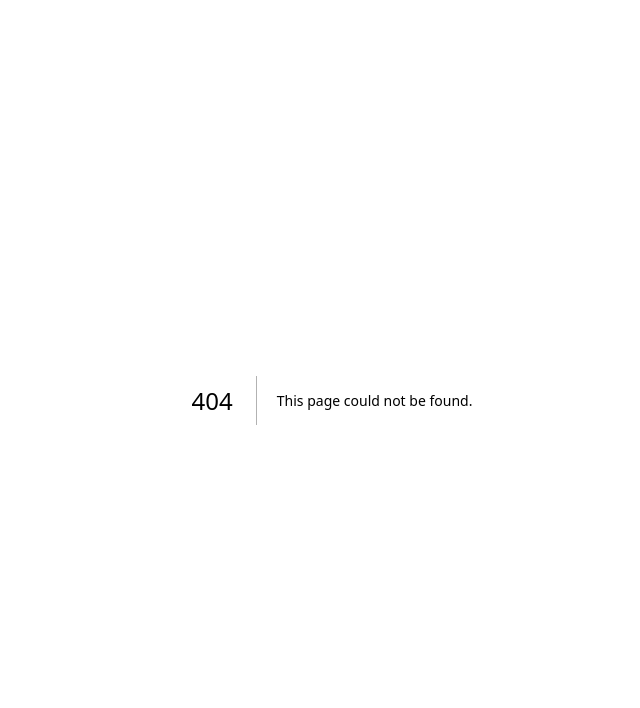
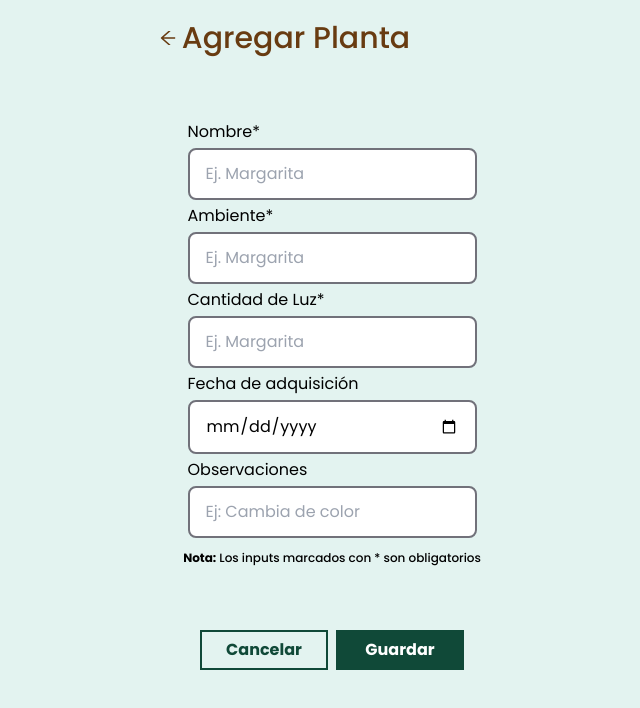
Before and after one commit to No-Country/S11-19-ft-php-next, a Next.js app in the folder client/app/: page /plants/addplant in a window 1280 px wide. Before the commit this address had no page. Shown: the top 708 px of the page, without its empty margins (308-948 px from the left). Built offline with nearby package versions, Linux system fonts and the light colour scheme.

Commit message:
estructura inicial del formulario para agregar plantas

```diff
--- a/client/app/src/app/layout.tsx
+++ b/client/app/src/app/layout.tsx
@@ -16,7 +16,7 @@ export default function RootLayout({
 }) {
 	return (
 		<html lang="en">
-			<body className={inter.className}>{children}</body>
+			<body className="font-Poppins bg-background">{children}</body>
 		</html>
 	);
 }
--- /dev/null
+++ b/client/app/src/app/plants/addplant/page.tsx
@@ -0,0 +1,93 @@
+import React from "react";
+import Header from "@/components/header";
+import { AiOutlineArrowLeft } from "react-icons/ai";
+import Link from "next/link";
+function AddPlant() {
+	return (
+		<section className="bg-background flex flex-col items-center  min-h-screen">
+			<div className="flex flex-col ">
+				<div className="flex  mb-16">
+					<div className="flex items-baseline gap-1 text-marron-oscuro">
+						<Link
+							href="/plants"
+							className="hover:opacity-50 ease-in-out transition duration-300"
+						>
+							<AiOutlineArrowLeft size="20px" />
+						</Link>
+
+						<h2 className="text-3xl mr-24 mt-5   font-medium">
+							Agregar Planta
+						</h2>
+					</div>
+				</div>
+				<form action="" className="flex flex-col items-center">
+					<div className="flex flex-col gap-1">
+						<label htmlFor="nombre">Nombre*</label>
+						<input
+							type="name"
+							required
+							id="nombre"
+							className="px-4 py-3 w-[289px] border-2 rounded-lg border-zinc-500 focus:outline-none focus:border-[#2DD4BF]"
+							name="nombre"
+							placeholder="Ej. Margarita"
+						/>
+						<label htmlFor="nombre">Ambiente*</label>
+						<input
+							type=""
+							required
+							id="nombre"
+							className="px-4 py-3 w-[289px] border-2 rounded-lg  border-zinc-500 focus:outline-none focus:border-[#2DD4BF]"
+							name="nombre"
+							placeholder="Ej. Margarita"
+						/>
+						<label htmlFor="nombre">Cantidad de Luz*</label>
+						<input
+							type=""
+							required
+							id="nombre"
+							className="px-4 py-3 w-[289px] border-2 rounded-lg  border-zinc-500 focus:outline-none focus:border-[#2DD4BF]"
+							name="nombre"
+							placeholder="Ej. Margarita"
+						/>
+						<label htmlFor="nombre">Fecha de adquisición</label>
+						<input
+							type="date"
+							required
+							id="nombre"
+							className="px-4 py-3 w-[289px] border-2 rounded-lg  border-zinc-500 focus:outline-none focus:border-[#2DD4BF]"
+							name="nombre"
+							placeholder="Ej. Margarita"
+						/>
+						<label htmlFor="nombre">Observaciones</label>
+						<input
+							type="text"
+							required
+							id="nombre"
+							className="px-4 py-3 w-[289px] border-2 rounded-lg  border-zinc-500 focus:outline-none focus:border-[#2DD4BF]"
+							name="nombre"
+							placeholder="Ej: Cambia de color"
+						/>
+					</div>
+					<p className="text-xs font-medium mt-3">
+						<span className="font-bold"> Nota:</span> Los inputs marcados con *
+						son obligatorios
+					</p>
+				</form>
+				<div className="flex justify-center gap-2">
+					<Link
+						href="/plants"
+						className="font-semibold  justify-center hover:bg-primary ease-out duration-300 mt-16 w-32 bg-transparent border-2 border-primary text-primary gap-3 items-center flex hover:text-white  px-1 py-1"
+					>
+						Cancelar
+					</Link>
+
+					<button className="font-semibold  justify-center hover:bg-[#427d61] ease-out duration-300 mt-16 w-32 bg-primary gap-3 items-center flex text-white  px-1 py-2">
+						Guardar
+					</button>
+				</div>
+			</div>
+		</section>
+	);
+}
+
+export default AddPlant;
--- a/client/app/src/app/plants/page.tsx
+++ b/client/app/src/app/plants/page.tsx
@@ -5,22 +5,22 @@ import { HiOutlineDownload, HiOutlineShare } from "react-icons/hi";
 import React from "react";
 import CarouselPlants from "@/components/carrouselPlants";
 import Header from "@/components/header";
+import Link from "next/link";
 
 function Plants() {
 	return (
-		<section className="bg-background  min-h-screen">
-			<Header />
-			<div className="flex flex-col items-center">
+		<section className="bg-background mx-5 xl:mx-24  min-h-screen">
+			<div className=" flex flex-col items-center ">
 				<div className="flex items-baseline mb-16">
 					<h2 className="text-3xl mr-24 mt-5 text-marron-oscuro font-medium">
-						Mis Plantas{" "}
+						Mis Plantas
 					</h2>
 					<div className="flex gap-2 text-2xl">
 						<HiOutlineDownload />
 						<HiOutlineShare />
 					</div>
 				</div>
-				<div className=" w-full 2xl:w-full -ml-2 mx-auto">
+				<div className=" w-full 2xl:w-full  mx-auto">
 					<CarouselPlants>
 						<PlantCard
 							PlantImg="https://images.unsplash.com/photo-1610397648930-477b8c7f0943?auto=format&fit=crop&q=80&ixlib=rb-4.0.3&ixid=M3wxMjA3fDB8MHxwaG90by1wYWdlfHx8fGVufDB8fHx8fA%3D%3D&w=1930"
@@ -40,25 +40,16 @@ function Plants() {
 							PlantDate="11/02/2022"
 							PlantName="Rosa"
 						/>
-						<PlantCard
-							PlantImg="https://images.unsplash.com/photo-1610397648930-477b8c7f0943?auto=format&fit=crop&q=80&ixlib=rb-4.0.3&ixid=M3wxMjA3fDB8MHxwaG90by1wYWdlfHx8fGVufDB8fHx8fA%3D%3D&w=1930"
-							PlantInfo="planta de el living comprada en adad "
-							PlantDate="11/02/2022"
-							PlantName="Orquidia"
-						/>
-						<PlantCard
-							PlantImg="https://images.unsplash.com/photo-1610397648930-477b8c7f0943?auto=format&fit=crop&q=80&ixlib=rb-4.0.3&ixid=M3wxMjA3fDB8MHxwaG90by1wYWdlfHx8fGVufDB8fHx8fA%3D%3D&w=1930"
-							PlantInfo="planta de el living comprada en adad "
-							PlantDate="11/02/2022"
-							PlantName="Orquidia"
-						/>
 					</CarouselPlants>
 				</div>
 
-				<button className="font-semibold  justify-center hover:bg-[#427d61] ease-out duration-300 mt-16 w-44 bg-secondary gap-3 items-center flex text-white  px-1 py-2">
+				<Link
+					href="/plants/addplant"
+					className="font-semibold justify-center hover:bg-[#427d61] ease-out duration-300 mt-16 w-44 bg-secondary gap-3 items-center flex text-white  px-1 py-2"
+				>
 					Agregar Planta
 					<BsPlusLg size="20px" />
-				</button>
+				</Link>
 			</div>
 		</section>
 	);
--- a/client/app/src/components/PlantCard.tsx
+++ b/client/app/src/components/PlantCard.tsx
@@ -25,7 +25,7 @@ function PlantCard({
 					className="object-cover object-center h-full w-full"
 				/>
 			</div>
-			<div className="flex flex-col mx-2 text-lg mt-3 justify-between ml-7">
+			<div className="flex flex-col mx-2 text-lg mt-3 justify-between ml-7 ">
 				<h3 className="text-gray-800">{PlantName}</h3>
 				<ul className="text-sm mt-3">
 					<li className="flex gap-1">
--- a/client/app/src/components/carrouselPlants.tsx
+++ b/client/app/src/components/carrouselPlants.tsx
@@ -52,7 +52,7 @@ export default function CarouselPlants({
 			infinite={false}
 			keyBoardControl={true}
 			removeArrowOnDeviceType={["mobile"]}
-			className="ml-7 py-5 bg-background"
+			className="py-5 bg-background"
 		>
 			{children}
 		</Carousel>
```
